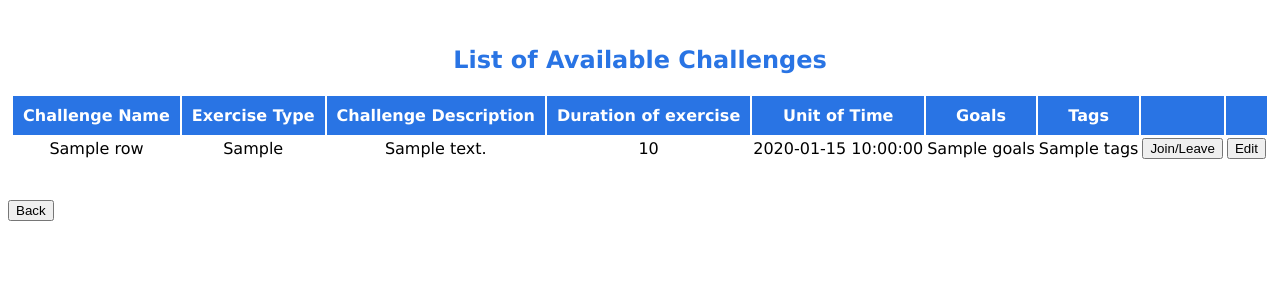
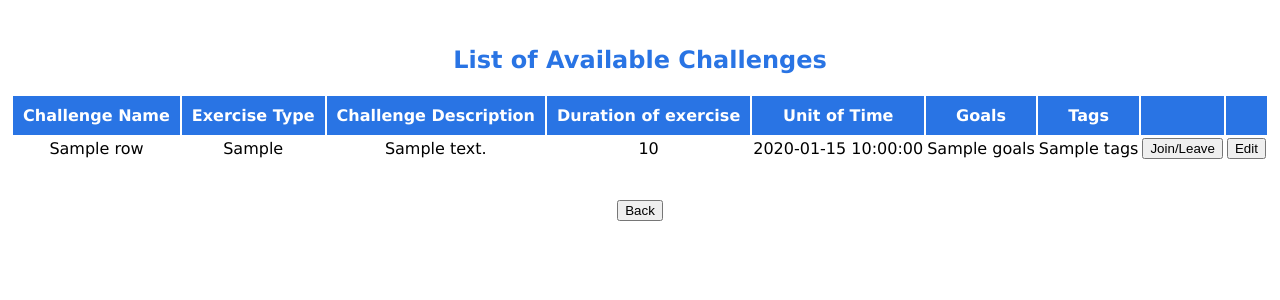
Before and after one commit to crystalelie/Crowd-Sourced-Fitness-Challenge-App, a Flask app: template templates/participate.html in a window 1280 px wide. Shown: the part 407-707 px from the top of the page. Run offline with Flask 2, Linux system fonts and the light colour scheme; the template is opened without the code that fills it: most values are stand-ins (such as "Sample title", 1, 10 or a date in 2020).

Commit message:
Centering buttons

```diff
--- a/templates/participate.html
+++ b/templates/participate.html
@@ -158,10 +158,11 @@
   </div>
 
   {% else %}
+    <div class="buttons">
     <a href="/challenges/{{ content['id'] }}" class="active">
                             <button>Back</button>
       </a>
-
+    </div>
   {% endif %}
 
 
```
